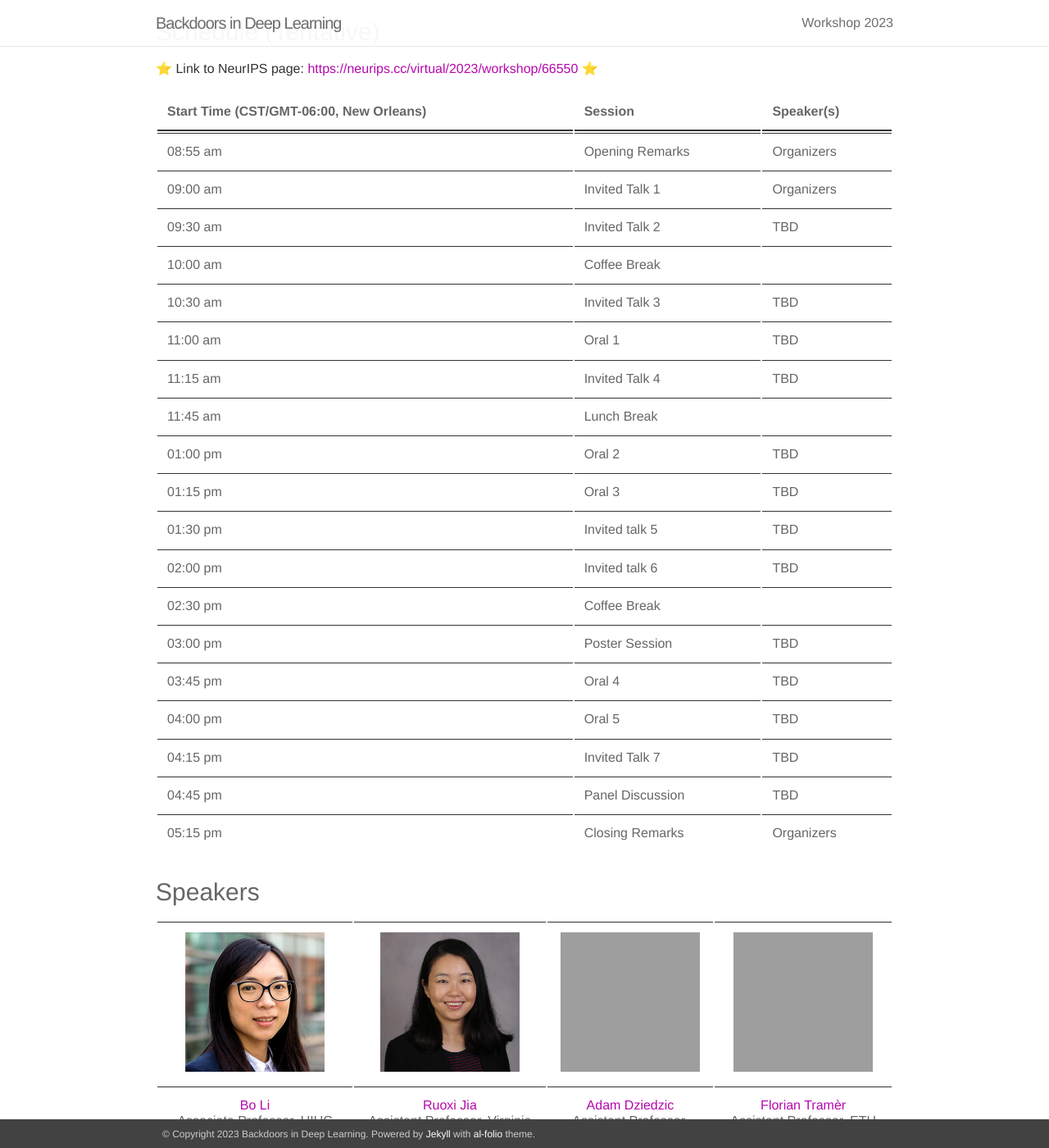
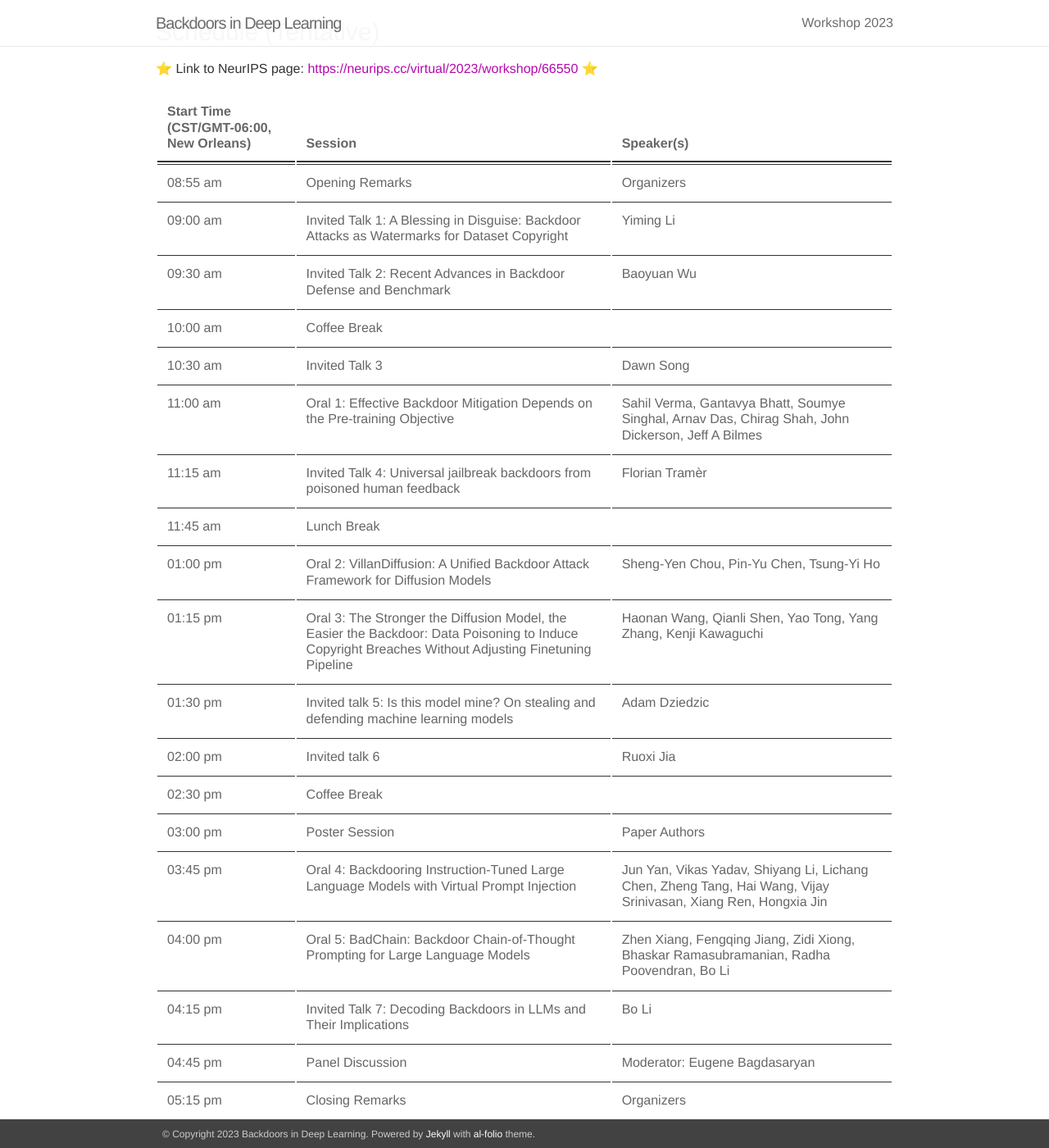
Before and after one commit to neurips2023-bugs/neurips2023-bugs.github.io, a Jekyll site: the page built from _pages/neurips2023.md, in a window 1280 px wide and 1400 px high, scrolled down 651 px. Shown: the whole window at 82% size. Built offline with Jekyll 4.4.1, drawn with Linux system fonts in a browser that asks for light colours; nearby versions of some CDN libraries; grey boxes are pictures that could not be loaded.

Commit message:
update schedule

```diff
--- a/_pages/neurips2023.md
+++ b/_pages/neurips2023.md
@@ -22,27 +22,27 @@ social: true
 |:---------------------|:--------------------------------------------------------------------------------|:---------------------------------------------------------------------------------------|
 | 08:55 am | Opening Remarks                                                                            | Organizers                                                                            |
 |---------------------|--------------------------------------------------------------------------------|---------------------------------------------------------------------------------------|
-| 09:00 am | Invited Talk 1                                                                         | Organizers |
-| 09:30 am | Invited Talk 2                                                                        | TBD  |
+| 09:00 am | **Invited Talk 1:** A Blessing in Disguise: Backdoor Attacks as Watermarks for Dataset Copyright | Yiming Li |
+| 09:30 am | **Invited Talk 2:** Recent Advances in Backdoor Defense and Benchmark | Baoyuan Wu  |
 | 10:00 am | Coffee Break                                                                           |  |
 |---------------------|--------------------------------------------------------------------------------|---------------------------------------------------------------------------------------|
-| 10:30 am | Invited Talk 3                                                                                |TBD |
-| 11:00 am | Oral 1                                                                                |TBD |
-| 11:15 am  | Invited Talk 4                                                                     | TBD |
+| 10:30 am | **Invited Talk 3**                                                                                | Dawn Song |
+| 11:00 am | **Oral 1:** Effective Backdoor Mitigation Depends on the Pre-training Objective | Sahil Verma, Gantavya Bhatt, Soumye Singhal, Arnav Das, Chirag Shah, John Dickerson, Jeff A Bilmes |
+| 11:15 am  | **Invited Talk 4:** Universal jailbreak backdoors from poisoned human feedback | Florian Tramèr |
 | 11:45 am | Lunch Break | |
 |---------------------|----------------------------------------------------------------------------------------|---------------------------------------------------------------------------------------|
-| 01:00 pm | Oral 2                                                                         | TBD |
-| 01:15 pm | Oral 3                                                                                | TBD |
-| 01:30 pm | Invited talk 5                                                                         | TBD |
-| 02:00 pm | Invited talk 6                                                                          | TBD |
+| 01:00 pm | **Oral 2:** VillanDiffusion: A Unified Backdoor Attack Framework for Diffusion Models | Sheng-Yen Chou, Pin-Yu Chen, Tsung-Yi Ho |
+| 01:15 pm | **Oral 3:** The Stronger the Diffusion Model, the Easier the Backdoor: Data Poisoning to Induce Copyright Breaches Without Adjusting Finetuning Pipeline | Haonan Wang, Qianli Shen, Yao Tong, Yang Zhang, Kenji Kawaguchi |
+| 01:30 pm | **Invited talk 5:** Is this model mine? On stealing and defending machine learning models | Adam Dziedzic |
+| 02:00 pm | **Invited talk 6**                                                                           | Ruoxi Jia |
 | 02:30 pm | Coffee Break                                                                     |  |
 |---------------------|----------------------------------------------------------------------------------------|---------------------------------------------------------------------------------------|
-| 03:00 pm | Poster Session                                                                                | TBD |
-| 03:45 pm | Oral 4                                                                     | TBD |
-| 04:00 pm | Oral 5                                                                     | TBD |
-| 04:15 pm | Invited Talk 7                                                                     | TBD |
+| 03:00 pm | **Poster Session**                                                                                | Paper Authors |
+| 03:45 pm | **Oral 4:** Backdooring Instruction-Tuned Large Language Models with Virtual Prompt Injection | Jun Yan, Vikas Yadav, Shiyang Li, Lichang Chen, Zheng Tang, Hai Wang, Vijay Srinivasan, Xiang Ren, Hongxia Jin |
+| 04:00 pm | **Oral 5:** BadChain: Backdoor Chain-of-Thought Prompting for Large Language Models | Zhen Xiang, Fengqing Jiang, Zidi Xiong, Bhaskar Ramasubramanian, Radha Poovendran, Bo Li |
+| 04:15 pm | **Invited Talk 7:** Decoding Backdoors in LLMs and Their Implications | Bo Li |
 |---------------------|----------------------------------------------------------------------------------------|---------------------------------------------------------------------------------------|
-| 04:45 pm | Panel Discussion                                                                     | TBD |
+| 04:45 pm | **Panel Discussion**                                                                     | Moderator: Eugene Bagdasaryan |
 | 05:15 pm   | Closing Remarks                                                                        | Organizers    |
 
 
```
